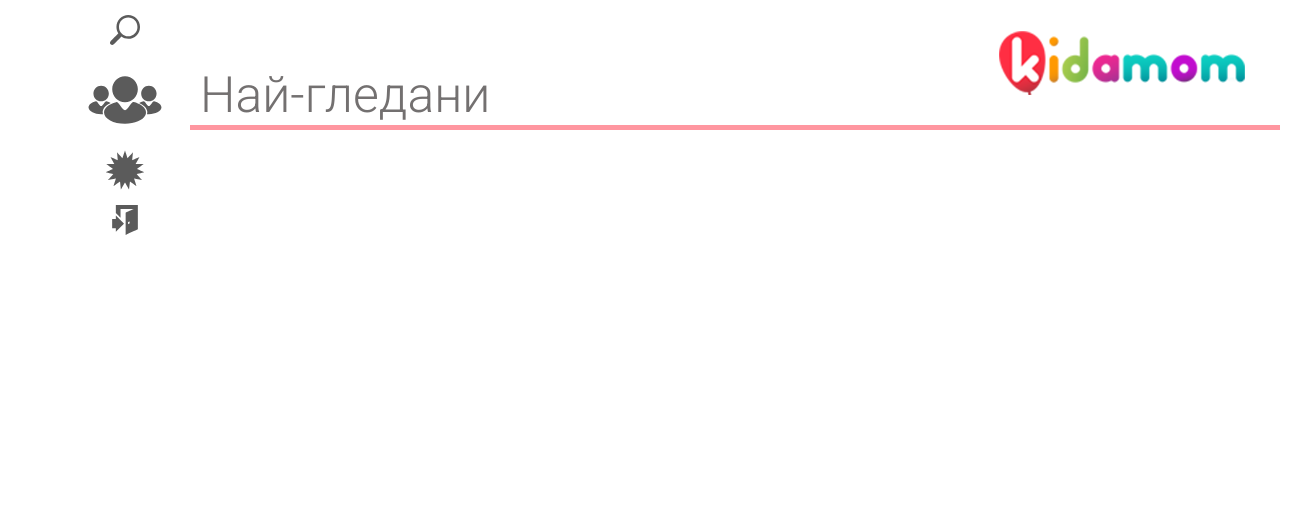
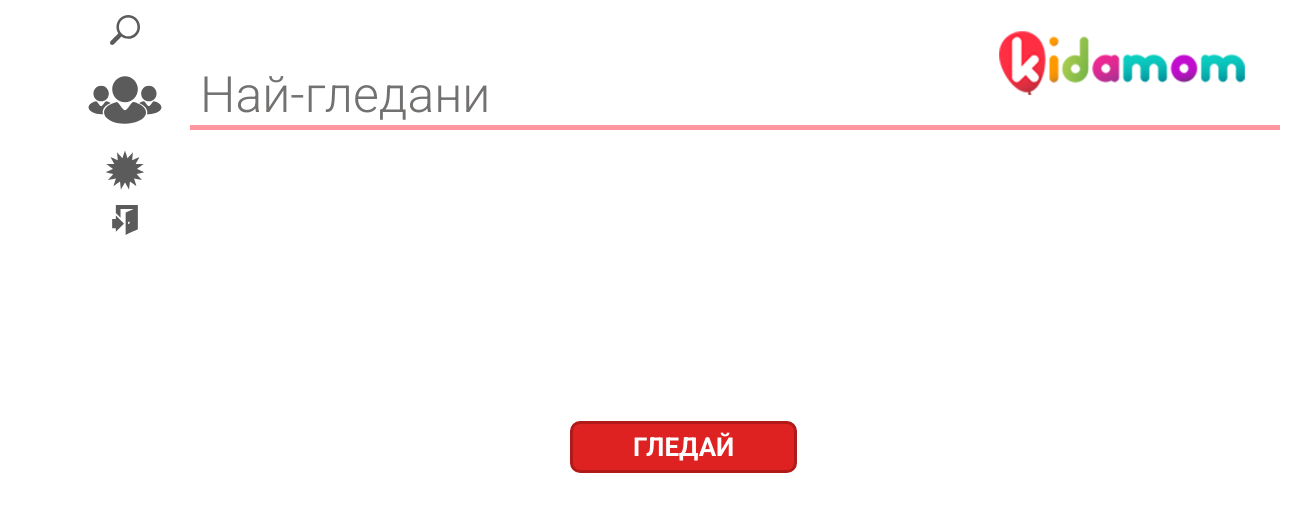
Before and after one commit to martinchristov/kidamomtv, a website: page app/index.html at #/playlists in a window 1280 px wide. Shown: the whole page, 1305 px wide, since content can reach past the window. Drawn offline with nearby package versions, Linux system fonts and the light colour scheme; files that its build step writes are made by us from their sources.

Commit message:
bugfixing Playlist

```diff
--- a/app/partials/playlists.html
+++ b/app/partials/playlists.html
@@ -1,7 +1,7 @@
 <div id="playlists">
 	<carousel></carousel>
 
-	<div class="info" ng-show="{{playlists.length}}">
+	<div class="info">
 		<h1 ng-bind="currentItem.name"></h1>
 		<div class="clearfix"></div>
 		<div class="thumbs">
```
